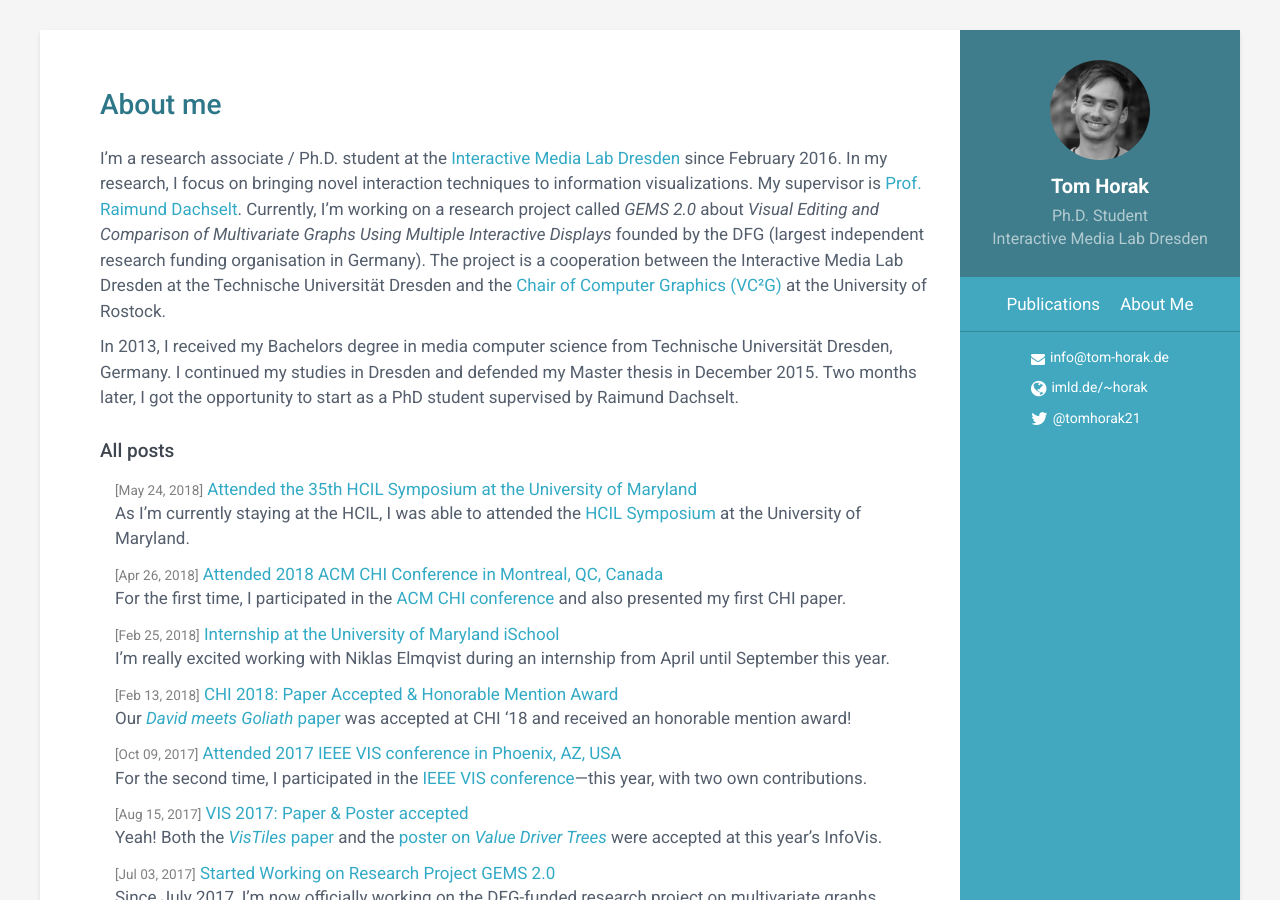
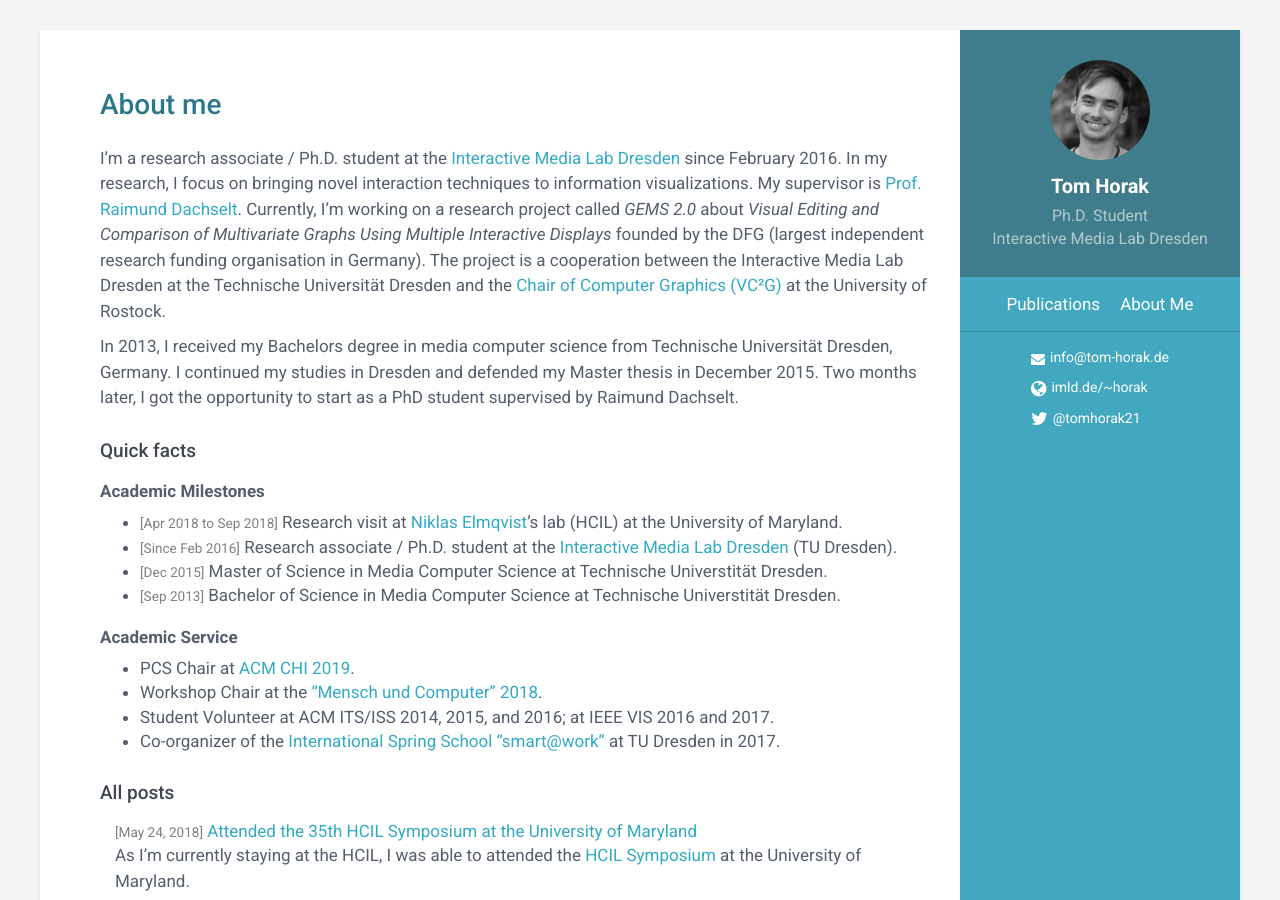
Before and after one commit to tomhorak21/tomhorak21.github.io, a Jekyll site: the page built from about/index.md, in a window 1280 px wide and 900 px high. Built offline with Jekyll 4.4.1, drawn with Linux system fonts in a browser that asks for light colours.

Commit message:
Added quick facts to about page.

```diff
--- a/about/index.md
+++ b/about/index.md
@@ -14,3 +14,16 @@ The project is a cooperation between the Interactive Media Lab Dresden at the Te
 In 2013, I received my Bachelors degree in media computer science from Technische Universität Dresden, Germany.
 I continued my studies in Dresden and defended my Master thesis in December 2015.
 Two months later, I got the opportunity to start as a PhD student supervised by Raimund Dachselt.
+
+## Quick facts
+### Academic Milestones
+- <span class="inline-date">[Apr 2018 to Sep 2018]</span> Research visit at [Niklas Elmqvist](https://sites.umiacs.umd.edu/elm/)'s lab (HCIL) at the University of Maryland.
+- <span class="inline-date">[Since Feb 2016]</span> Research associate / Ph.D. student at the [Interactive Media Lab Dresden](http://imld.de/~horak) (TU Dresden).
+- <span class="inline-date">[Dec 2015]</span> Master of Science in Media Computer Science at Technische Universtität Dresden.
+- <span class="inline-date">[Sep 2013]</span> Bachelor of Science in Media Computer Science at Technische Universtität Dresden.
+
+### Academic Service
+- PCS Chair at [ACM CHI 2019](https://chi2019.acm.org/organising/).
+- Workshop Chair at the ["Mensch und Computer" 2018](http://muc2018.mensch-und-computer.de/konferenz/organisation/).
+- Student Volunteer at ACM ITS/ISS 2014, 2015, and 2016; at IEEE VIS 2016 and 2017.
+- Co-organizer of the [International Spring School "smart@work"](http://smartatwork.org/organizers/) at TU Dresden in 2017.
```
